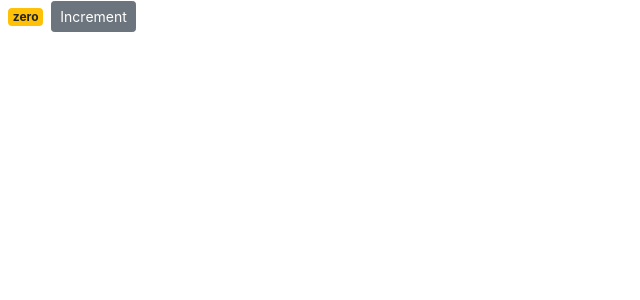
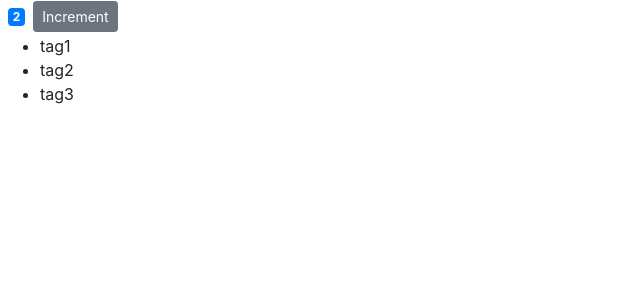
Before and after one commit to tonykrikorian/react-mosh, a React (Create React App) app: page / in a window 1280 px wide. Shown: the top 300 px of the page, without its empty margins (0-640 px from the left). Built offline with nearby package versions, Linux system fonts and the light colour scheme.

Commit message:
Renderiza listas de forma dinamica

```diff
--- a/src/components/counter.jsx
+++ b/src/components/counter.jsx
@@ -2,18 +2,26 @@
 
 class Counter extends Component {
   state = {
-    count: 0
+    count: 2,
+    tags:['tag1','tag2','tag3']
   };
   render() {
-      let classes = "badge m-2 badge-";
-      classes += (this.state.count === 0)? "warning" : "primary";
     return (
       <React.Fragment>
-        <span className={classes}>{this.formatCount()}</span>
+        <span className={this.getBadgeClasses()}>{this.formatCount()}</span>
         <button className="btn btn-secondary btn-sm">Increment</button>
+        <ul>
+            {this.state.tags.map(tag => <li>{tag}</li>)}
+        </ul>
       </React.Fragment>
     );
   }
+  getBadgeClasses() {
+    let classes = "badge m-2 badge-";
+    classes += this.state.count === 0 ? "warning" : "primary";
+    return classes;
+  }
+
   formatCount() {
     const { count } = this.state;
     return count === 0 ? "zero" : count;
```
